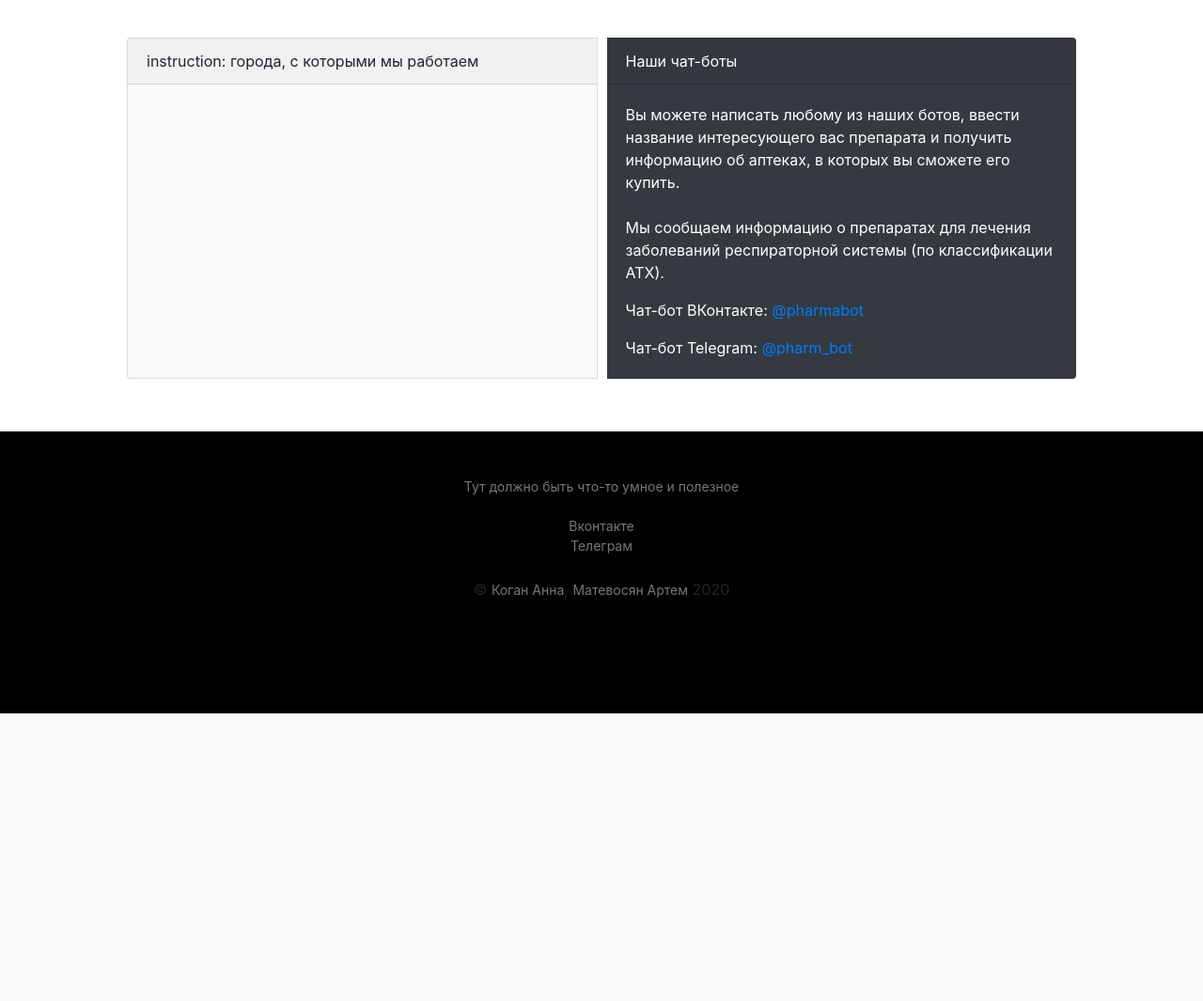
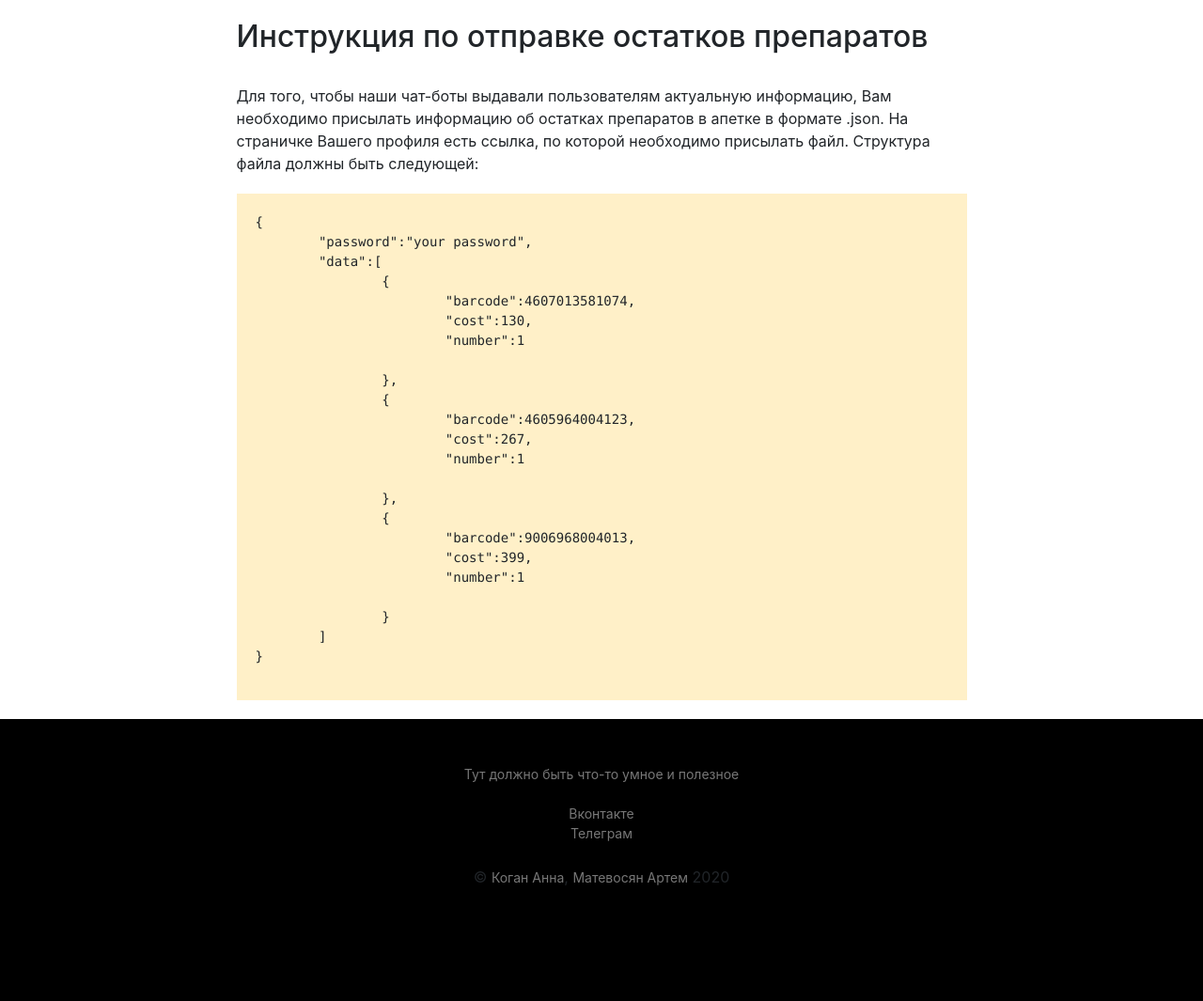
Before and after one commit to annodomini7/flask, a Flask app: page /instruction in a window 1280 px wide. Shown: the part 70-1135 px from the top of the page at 94% size. Before the commit the page ends 829 px from the top, so only its background shows below. Run offline with Flask 2, Linux system fonts and the light colour scheme; data that the repository does not hold is empty; some libraries are stand-ins or nearby versions.

Commit message:
add instruction, improve design

```diff
--- a/main.py
+++ b/main.py
@@ -183,7 +183,9 @@ def main_screen():
         f"""select region
         from pharmacy""").fetchall()))
     data = sorted(list(map(lambda x: x[0], data)))
-    return render_template('main_screen.html', title='Главная', data=data)
+    header = 'Регионы, с которыми мы работаем'
+    path = '/'
+    return render_template('main_screen.html', title='Главная', data=data, header=header, path=path)
 
 
 @app.route('/<region>')
@@ -194,7 +196,14 @@ def city_screen(region):
         f"""select city
         from pharmacy where region == '{region}'""").fetchall()))
     data = sorted(list(map(lambda x: x[0], data)))
-    return render_template('city_screen.html', title='Города', data=data, region=region)
+    header = f'{region}: города, с которыми мы работаем'
+    path = '/pharmacy/'
+    return render_template('main_screen.html', title='Главная', data=data, header=header, path=path)
+
+
+@app.route('/instruction')
+def instruction():
+    return render_template('instruction.html', title='Инструкция')
 
 
 if __name__ == '__main__':
--- a/static/css/style.css
+++ b/static/css/style.css
@@ -1,6 +1,5 @@
 .card-group{
-margin-left:10px;
-margin-right:10px;
+    margin:20px auto 20px;
 }
 
 .card{
@@ -61,3 +60,13 @@ margin:20px 0 20px 0;
 .h2{
   margin:20px 0 20px 0;
 }
+.instruction_color{
+  width:70%;
+  margin:20px auto 20px;
+  padding:20px;
+  background-color:#FFF0C8;
+}
+.instruction{
+  width:70%;
+  margin:20px auto 5px;
+}
--- a/static/js/script.js
+++ b/static/js/script.js
@@ -1,5 +1,5 @@
 let button = document.querySelector('.button');
 
 button.addEventListener('click', function () {
-alert("К моменту сдачи тут появится адекватная справка, честное слово!\n\nИтак. Представляю Вашему вниманию подобие адекватной справки.\n\nГлавная функция сайта: работа с аптеками. Нажав кнопку 'Зарегистрироваться' и внеся свои данные в появившуюся форму, Вы внесете данные о Вашей аптеке в нашу базу данных.\nНажав на кнопку 'Войти' и введя необходимые данные, Вы можете войти на сайт. В шапке сайта появится название Вашей аптеки.\nНажав на него, вы попадете на страничку с Вашим профилем. На этой страничке (нажав соответсвующую кнопку) можно отредактировать профиль или выйти.\nТам же есть ссылка, по которой надо отправлять информацию по остаткам препаратов в апетке (в формате json).\n\nНа главной странице находится таблица с названиями регионов, в которых есть зарегистрированные аптеки. Нажав на название любого из них Вы попадете на страничку с названиями городов, в которых есть зарегистрированные аптеки из выбранного региона. Нажав на название города, Вы попадете на страничку с таблицей аптек выбранного города.\n\nПомимо таблицы на главном экране есть колонка с информацией о ботах. Бот нужен для коммункации с обычными (и не очень) людьми. Вам необходимо написать любому из них и ответить на задаваемы вопросы. Если все пойдет хорошо, то Вы получите информацию о ближайших к Вам аптекам, в которых есть нужный Вам препарат (даже с ценами, если повезет).");
+alert("Главная функция сайта: работа с аптеками. Нажав кнопку 'Зарегистрироваться' и внеся свои данные в появившуюся форму, Вы внесете данные о Вашей аптеке в нашу базу данных.\nНажав на кнопку 'Войти' и введя необходимые данные, Вы можете войти на сайт. В шапке сайта появится название Вашей аптеки.\nНажав на него, вы попадете на страничку с Вашим профилем. На этой страничке (нажав соответсвующую кнопку) можно отредактировать профиль или выйти.\nТам же есть ссылка, по которой надо отправлять информацию по остаткам препаратов в апетке (в формате json).\n\nНа главной странице находится таблица с названиями регионов, в которых есть зарегистрированные аптеки. Нажав на название любого из них Вы попадете на страничку с названиями городов, в которых есть зарегистрированные аптеки из выбранного региона. Нажав на название города, Вы попадете на страничку с таблицей аптек выбранного города.\n\nПомимо таблицы на главном экране есть колонка с информацией о ботах. Бот нужен для коммункации с обычными (и не очень) людьми. Вам необходимо написать любому из них и ответить на задаваемы вопросы. Если все пойдет хорошо, то Вы получите информацию о ближайших к Вам аптекам, в которых есть нужный Вам препарат (даже с ценами, если повезет).");
 });
--- a/templates/city_screen.html
+++ /dev/null
@@ -1,35 +0,0 @@
-{% extends "base.html" %}
-
-{% block content %}
-<div class="card-group">
-    <div class="card bg-light mb-3">
-        <div class="card-header">{{region}}: города, с которыми мы работаем</div>
-        <div class="card-body">
-            <table class="table table-bordered">
-                <tbody>
-                {%for i in data%}
-                <tr>
-                    <td>
-                        <a href="/pharmacy/{{i}}" class="card-text">{{i}}</a>
-                    </td>
-                </tr>
-                {%endfor%}
-                </tbody>
-            </table>
-        </div>
-    </div>
-    <div class="card text-white bg-dark mb-3">
-        <div class="card-header">Наши чат-боты</div>
-        <div class="card-body">
-            <p class="card-text">Вы можете написать любому из наших ботов, ввести название интересующего вас препарата и
-                получить информацию об аптеках, в которых вы сможете его купить. <br><br>Мы сообщаем информацию о
-                препаратах для
-                лечения заболеваний респираторной системы (по классификации АТХ).</p>
-            <p class="card-text">Чат-бот ВКонтакте: <a href="https://vk.com/pharmabot" target="_blank">@pharmabot</a>
-            </p>
-            <p class="card-text">Чат-бот Telegram: <a href="https://tele.gs/project_pharm_bot"
-                                                      target="_blank">@pharm_bot</a></p>
-        </div>
-    </div>
-</div>
-{% endblock %}
--- /dev/null
+++ b/templates/instruction.html
@@ -0,0 +1,36 @@
+{% extends "base.html" %}
+
+{% block content %}
+
+<div class="instruction">
+    <h2>Инструкция по отправке остатков препаратов</h2><br>
+    <p>Для того, чтобы наши чат-боты выдавали пользователям актуальную информацию, Вам необходимо
+        присылать информацию об остатках препаратов в апетке в формате .json. На страничке Вашего профиля
+        есть ссылка, по которой необходимо присылать файл. Структура файла должны быть следующей:</p>
+</div>
+<div class="instruction_color">
+    <pre>{
+	"password":"your password",
+	"data":[
+		{
+			"barcode":4607013581074,
+			"cost":130,
+			"number":1
+
+		},
+		{
+			"barcode":4605964004123,
+			"cost":267,
+			"number":1
+
+		},
+		{
+			"barcode":9006968004013,
+			"cost":399,
+			"number":1
+
+		}
+	]
+}</pre>
+</div>
+{% endblock %}
--- a/templates/main_screen.html
+++ b/templates/main_screen.html
@@ -5,14 +5,14 @@
 
 <div class="card-group">
     <div class="card bg-light mb-3">
-        <div class="card-header">Регионы, с которыми мы работаем</div>
+        <div class="card-header">{{header}}</div>
         <div class="card-body">
             <table class="table table-bordered">
                 <tbody>
                 {%for i in data%}
                 <tr>
                     <td>
-                        <a href="/{{i}}" class="card-text">{{i}}</a>
+                        <a href="{{path}}{{i}}" class="card-text">{{i}}</a>
                     </td>
                 </tr>
                 {%endfor%}
--- a/templates/profile.html
+++ b/templates/profile.html
@@ -22,6 +22,8 @@
 </table>
 <p class="p">Данные по остаткам необходимо отправлять по ссылке <a href="/data/{{id}}">/data/{{id}}</a></p>
 <p class="p">
+<p class="p"><a href="/instruction">Инструкция</a></p>
+<p class="p">
     <a class="btn btn-outline-danger" href="/logout">Выйти</a>
     <a class="btn btn-outline-success" href="/profile_edit">Редактировать профиль</a>
 </p>
--- a/templates/register.html
+++ b/templates/register.html
@@ -41,7 +41,8 @@
             <option value="Республика Марий Эл">Республика Марий Эл</option>
             <option value="Республика Мордовия">Республика Мордовия</option>
             <option value="Республика Саха (Якутия)">Республика Саха (Якутия)</option>
-            <option value="Республика Северная Осетия - Алания">Республика Северная Осетия - Алания</option>
+            <option value="Республика Северная Осетия - Алания">Республика Северная Осетия - Алания
+            </option>
             <option value="Республика Татарстан">Республика Татарстан</option>
             <option value="Республика Тыва">Республика Тыва</option>
             <option value="Удмуртская Республика">Удмуртская Республика</option>
@@ -168,6 +169,6 @@
         {% endfor %}
     </div>
     <p>{{ form.submit(type="submit", class="btn btn-dark") }}</p>
-    <p>{{message}}</p>
+    <p class="message">{{message}}</p>
 </form>
 {% endblock %}
```
Also changed, not shown: templates/profile_edit.html (+5 -2 lines). Lines whose indentation alone changed are shown as unchanged.
